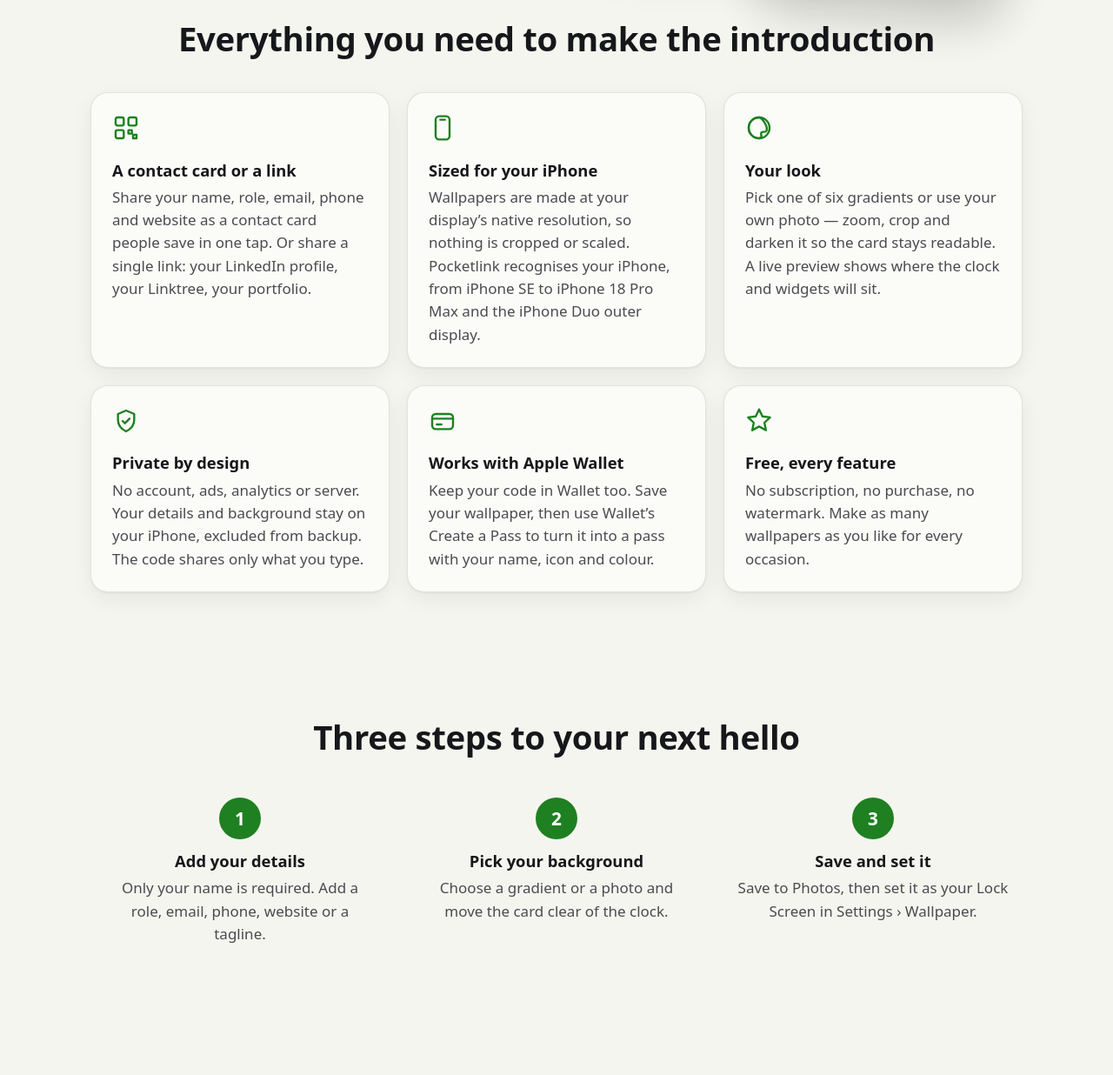
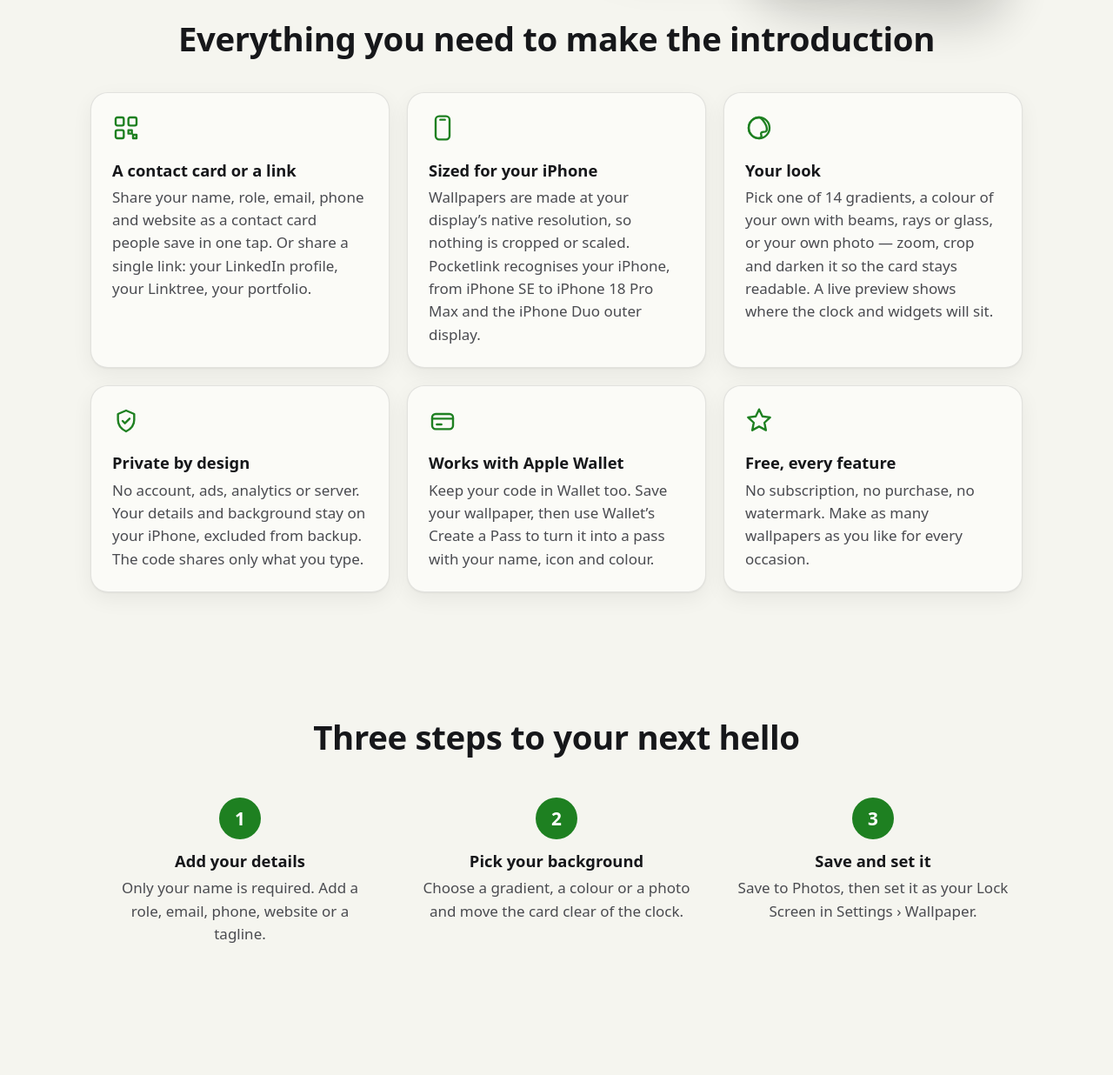
Before and after one commit to halans/Pocketlink, a plain HTML site: page index.html in a window 1280 px wide. Shown: the part 802-2038 px from the top of the page at 87% size. Drawn offline with Linux system fonts and the light colour scheme.

Commit message:
Mention the new colour backgrounds and 14 gradients
Co-Authored-By: Claude Opus 5.5 <noreply@anthropic.com>

```diff
--- a/index.html
+++ b/index.html
@@ -69,7 +69,7 @@
         <li class="card">
           <svg aria-hidden="true" viewBox="0 0 24 24"><circle cx="12" cy="12" r="9"/><path d="M12 3a9 9 0 0 0 0 18c1.5 0 2-1 2-2s-1-2 0-3 3 0 4-1 1-4-1-7-3-5-5-5z"/></svg>
           <h3>Your look</h3>
-          <p>Pick one of six gradients or use your own photo — zoom, crop and darken it so the card stays readable. A live preview shows where the clock and widgets will sit.</p>
+          <p>Pick one of 14 gradients, a colour of your own with beams, rays or glass, or your own photo — zoom, crop and darken it so the card stays readable. A live preview shows where the clock and widgets will sit.</p>
         </li>
         <li class="card">
           <svg aria-hidden="true" viewBox="0 0 24 24"><path d="M12 3l7 3v5c0 5-3 8-7 10-4-2-7-5-7-10V6z"/><path d="M9 12l2 2 4-4"/></svg>
@@ -100,7 +100,7 @@
         <li>
           <span class="step-number" aria-hidden="true">2</span>
           <h3>Pick your background</h3>
-          <p>Choose a gradient or a photo and move the card clear of the clock.</p>
+          <p>Choose a gradient, a colour or a photo and move the card clear of the clock.</p>
         </li>
         <li>
           <span class="step-number" aria-hidden="true">3</span>
```
